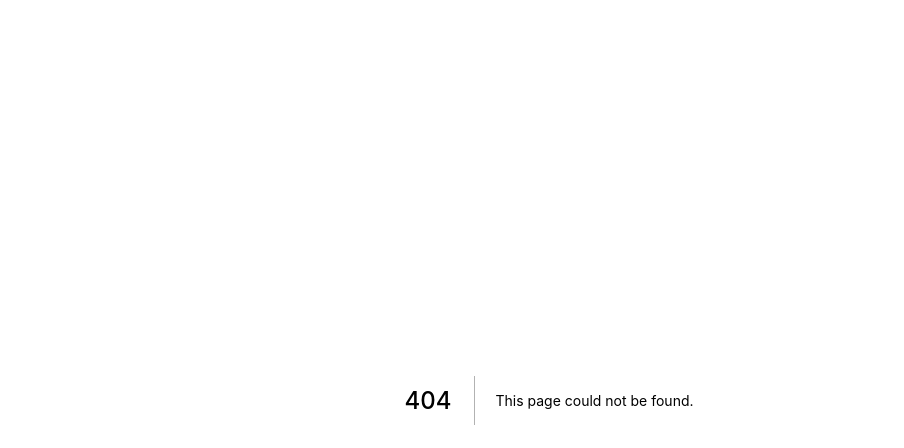
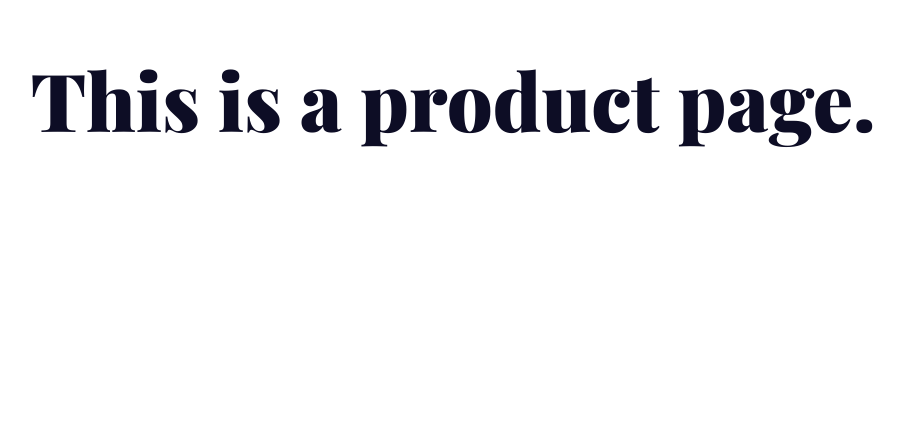
Before and after one commit to DevanshSK/ADD-Trends-Outdated, a Next.js app: page /products/1 in a window 1280 px wide. Before the commit this address had no page. Shown: the top 448 px of the page, without its empty margins (91-995 px from the left). Built offline with nearby package versions, Linux system fonts and the light colour scheme.

Commit message:
Basic CSS added

```diff
--- a/package.json
+++ b/package.json
@@ -9,9 +9,12 @@
     "lint": "next lint"
   },
   "dependencies": {
+    "framer-motion": "^7.3.6",
     "next": "12.3.1",
     "react": "18.2.0",
-    "react-dom": "18.2.0"
+    "react-dom": "18.2.0",
+    "react-icons": "^4.4.0",
+    "styled-components": "^5.3.5"
   },
   "devDependencies": {
     "eslint": "8.23.1",
--- a/pages/_app.js
+++ b/pages/_app.js
@@ -1,7 +1,7 @@
-import '../styles/globals.css'
+import "../styles/globals.css";
 
 function MyApp({ Component, pageProps }) {
-  return <Component {...pageProps} />
+  return <Component {...pageProps} />;
 }
 
-export default MyApp
+export default MyApp;
--- /dev/null
+++ b/pages/products/[id].js
@@ -0,0 +1,3 @@
+export default function ProductDetails() {
+  return <h1>This is a product page.</h1>;
+}
--- /dev/null
+++ b/styles/Home.js
@@ -0,0 +1,5 @@
+import styled from "styled-components";
+
+export const HeroSpan = styled.span`
+  color: var(--secondary-color);
+`;
--- a/styles/globals.css
+++ b/styles/globals.css
@@ -1,26 +1,66 @@
+@import url("https://fonts.googleapis.com/css2?family=Playfair+Display:wght@400;500;600;700;800;900&family=Poppins:wght@100;200;300;400;500;600;700;800;900&display=swap");
+
+/* CSS VAriables */
+:root {
+  /* Fonts */
+  --main-font: "Playfair Display", serif;
+  --secondary-font: "Poppins", sans-serif;
+
+  /* Colors */
+  --primary: #0d0d25;
+  --secondary-color: #ff8243;
+}
+
 html,
 body {
-  padding: 0;
+  padding: 0 5%;
+
   margin: 0;
-  font-family: -apple-system, BlinkMacSystemFont, Segoe UI, Roboto, Oxygen,
-    Ubuntu, Cantarell, Fira Sans, Droid Sans, Helvetica Neue, sans-serif;
+  font-family: var(--secondary-font);
+  color: var(--primary);
+}
+main {
+  max-width: 1400px;
+  margin: 0 auto;
 }
 
+h1,
+h2,
+h3,
+h4,
+h5 {
+  font-weight: 900;
+  font-family: var(--main-font);
+}
+h1 {
+  font-size: 80px;
+  line-height: 90px;
+}
+h2 {
+  font-size: 38px;
+  line-height: 48px;
+}
+h3 {
+  font-size: 28px;
+  line-height: 36px;
+}
+h4 {
+  font-size: 24px;
+  line-height: 34px;
+}
+h5 {
+  font-size: 1.25rem;
+  line-height: 1.2;
+}
 a {
   color: inherit;
   text-decoration: none;
+}
+p {
+  font-size: 16px;
+  line-height: 30px;
 }
 
 * {
   box-sizing: border-box;
 }
-
-@media (prefers-color-scheme: dark) {
-  html {
-    color-scheme: dark;
-  }
-  body {
-    color: white;
-    background: black;
-  }
-}
```
Also changed, not shown: components/Home/Hero.js (added, +12 -0 lines), pages/index.js (+16 -12 lines), 1 other file (tests, documents, lock files or other folders).
